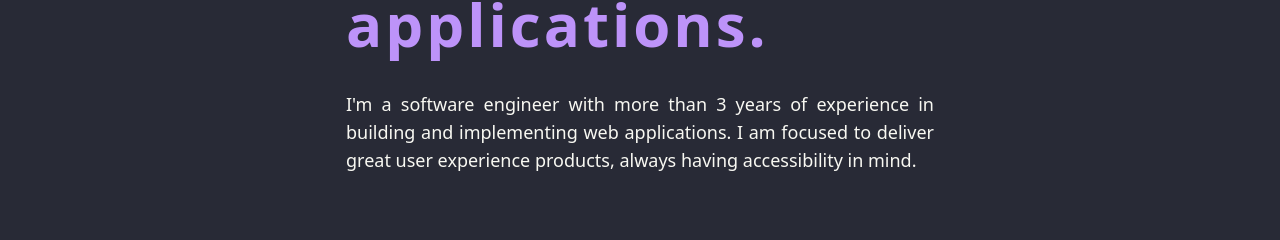
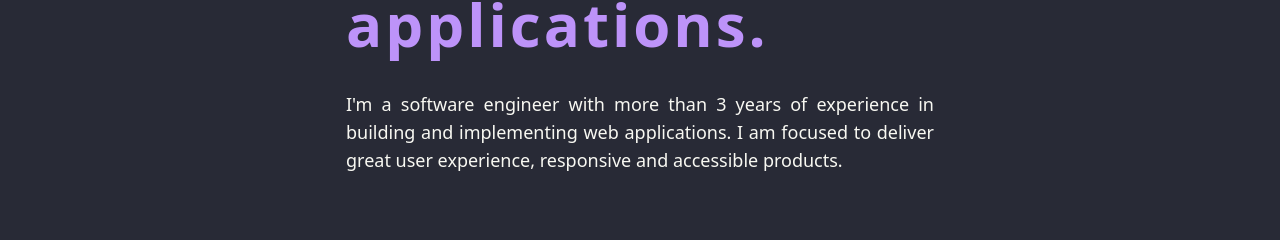
Before and after one commit to aliendro/portfolio, a React (Vite) app: page / in a window 1280 px wide. Shown: the part 510-750 px from the top of the page. Built offline with nearby package versions, Linux system fonts and the light colour scheme.

Commit message:
Refactor: code cleanup

```diff
--- a/src/components/footer/Footer.tsx
+++ b/src/components/footer/Footer.tsx
@@ -1,11 +1,6 @@
-const styles = {
-  footer:
-    'flex flex-col gap-2 items-center justify-center font-mono text-sm  text-foreground transition-colors duration-300 h-20 cursor-default mt-40',
-};
-
 export default function Footer() {
   return (
-    <footer className={styles.footer}>
+    <footer className="mt-40 flex h-20 cursor-default flex-col items-center justify-center  gap-2 font-mono text-sm text-foreground transition-colors duration-300">
       <h1>
         Made with <span className="text-2xl text-purple">&hearts;</span> by Michael Aliendro
       </h1>
--- a/src/components/hero/Hero.tsx
+++ b/src/components/hero/Hero.tsx
@@ -12,8 +12,8 @@ export default function Hero() {
       </h3>
       <h4 className="p-4 text-justify text-lg md:col-start-2">
         I&apos;m a software engineer with more than 3 years of experience in building and
-        implementing web applications. I am focused to deliver great user experience products,
-        always having accessibility in mind.
+        implementing web applications. I am focused to deliver great user experience, responsive and
+        accessible products.
       </h4>
       <div className="p-10 text-center md:col-start-2">
         <button type="button" aria-label="resume" className="button w-48 bg-green">
```
